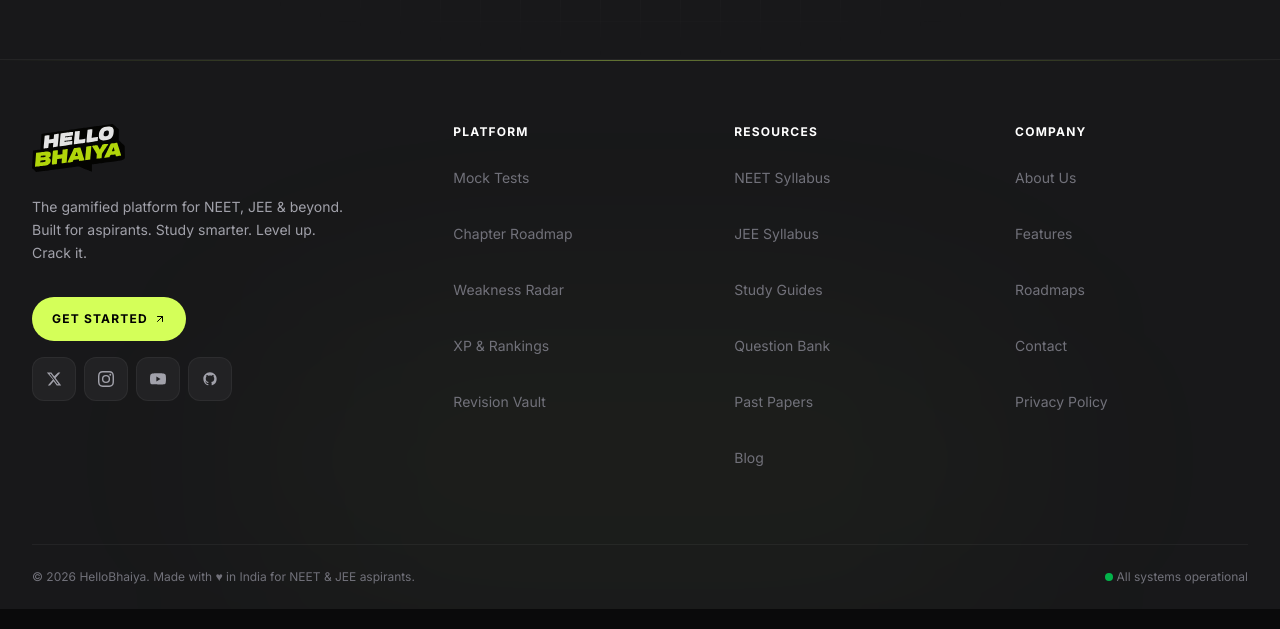
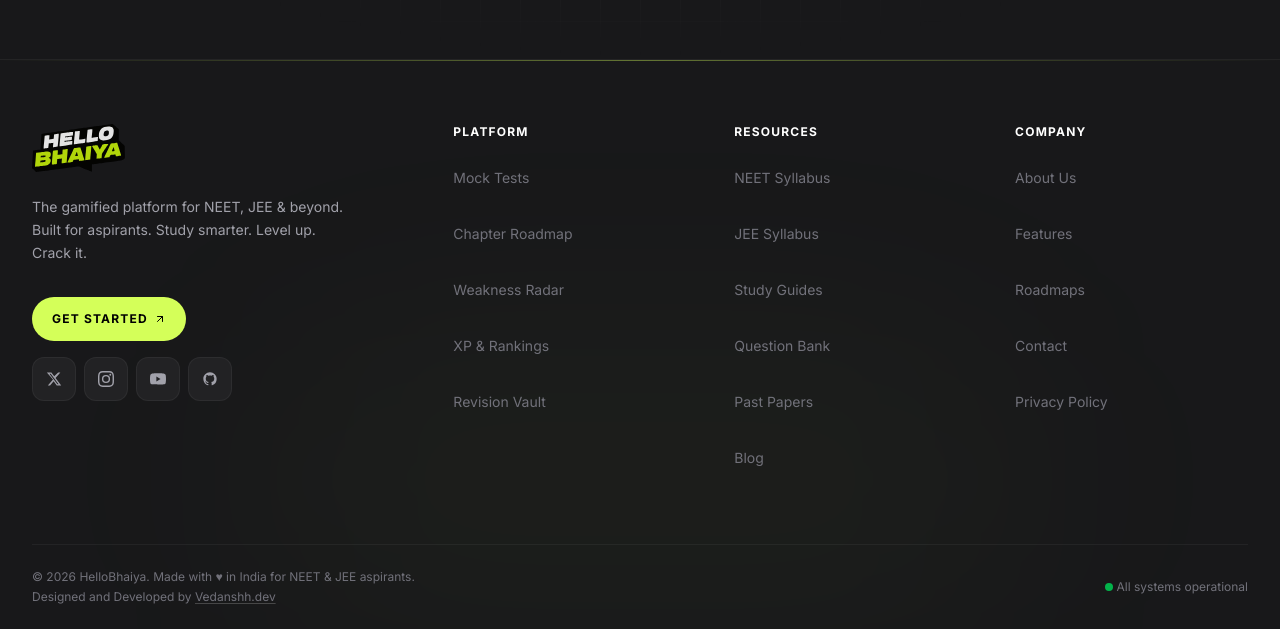
Before and after one commit to py-kalki/HelloBhaiya, a Next.js app: page / in a window 1280 px wide. Shown: the part 10019-10648 px from the top of the page. Built offline with nearby package versions, Linux system fonts and the light colour scheme; no server answers.

Commit message:
added-credits

```diff
--- a/components/landing/FooterSection.tsx
+++ b/components/landing/FooterSection.tsx
@@ -163,9 +163,22 @@
 
         {/* ── Bottom Row ─────────────────────────────────────────────────── */}
         <div className="flex flex-col sm:flex-row items-center justify-between gap-4 py-6">
-          <p className="text-text-muted text-xs">
-            © {new Date().getFullYear()} HelloBhaiya. Made with ♥ in India for NEET & JEE aspirants.
-          </p>
+          <div className="flex flex-col gap-1 items-center sm:items-start text-center sm:text-left">
+            <p className="text-text-muted text-xs">
+              © {new Date().getFullYear()} HelloBhaiya. Made with ♥ in India for NEET & JEE aspirants.
+            </p>
+            <p className="text-text-muted text-[10px] sm:text-xs">
+              Designed and Developed by{" "}
+              <a
+                href="https://www.vedanshh.dev"
+                target="_blank"
+                rel="noopener noreferrer"
+                className="hover:text-white transition-colors underline underline-offset-2 decoration-white/20"
+              >
+                Vedanshh.dev
+              </a>
+            </p>
+          </div>
           <div className="flex items-center gap-1 text-text-muted text-xs">
             <span className="w-2 h-2 rounded-full bg-green-500 animate-pulse inline-block" />
             <span>All systems operational</span>
```
